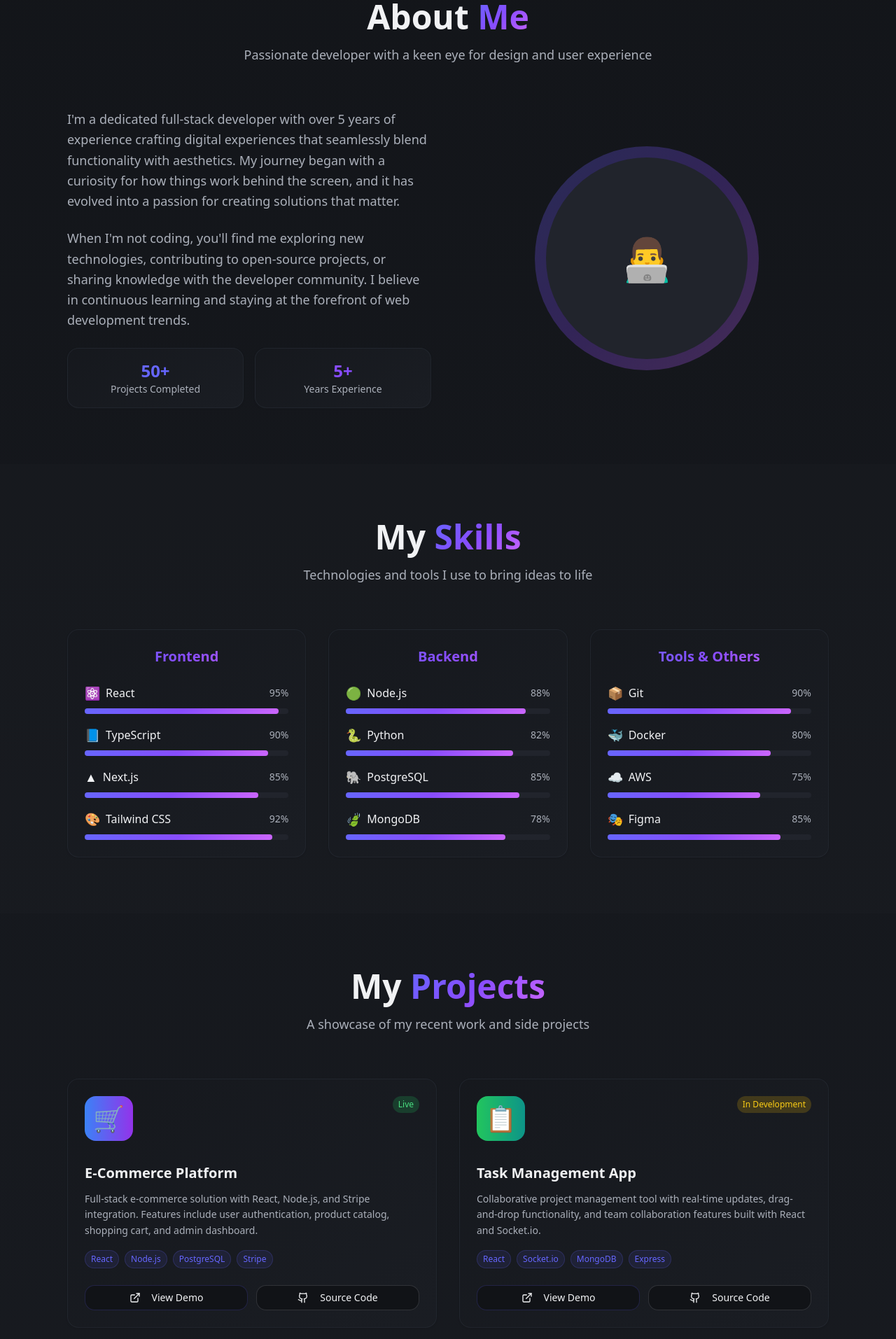
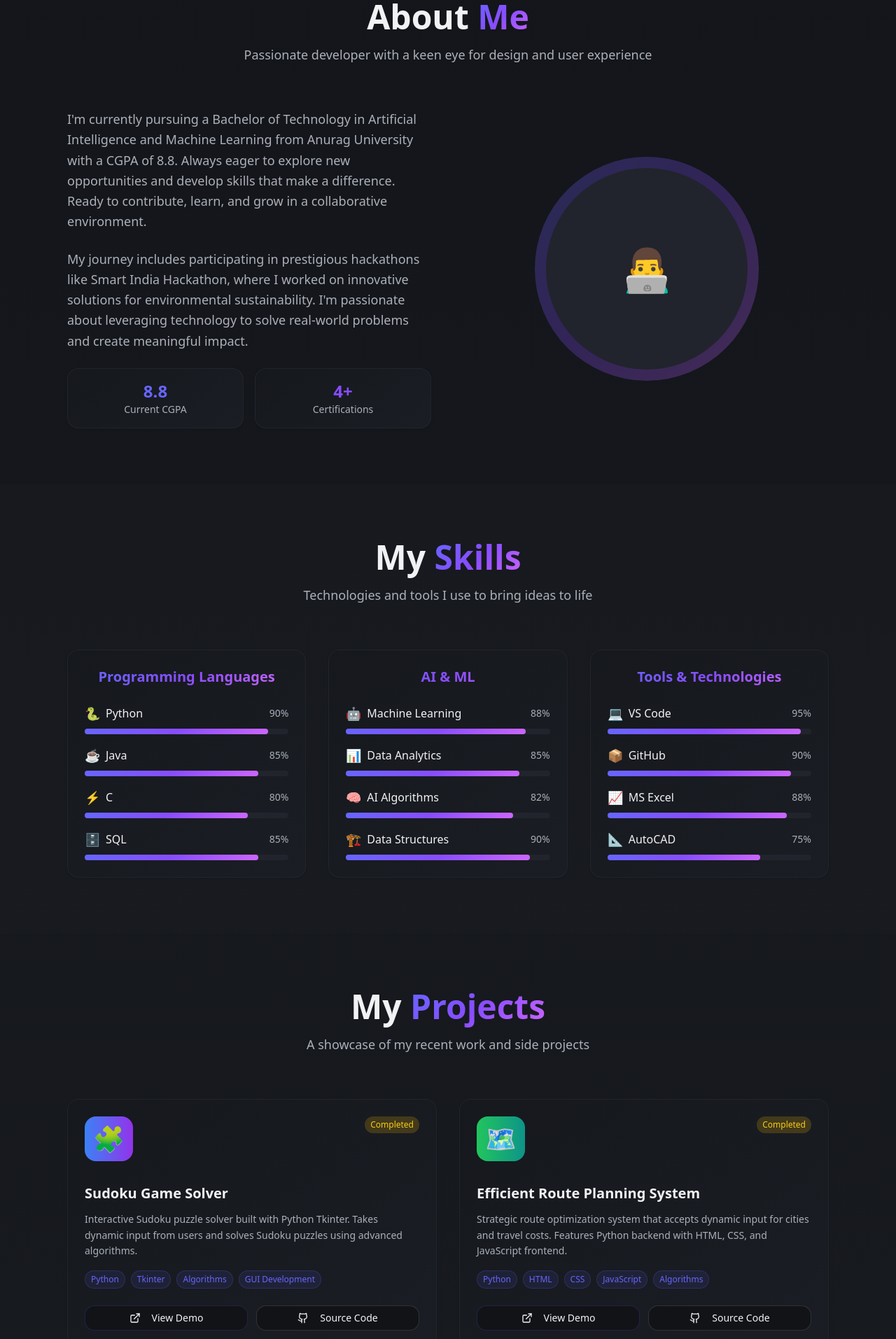
Before and after one commit to bharathappala-dev/static-style-space-60, a React (Vite) app: page / in a window 1280 px wide. Shown: the part 880-2793 px from the top of the page at 70% size. Built offline with nearby package versions, Linux system fonts and the light colour scheme; the HTML template or start-up script is replaced by a standard one.

Commit message:
Refactor: Autofill with user details

```diff
--- a/src/components/About.tsx
+++ b/src/components/About.tsx
@@ -16,26 +16,25 @@ const About = () => {
         <div className="grid md:grid-cols-2 gap-12 items-center">
           <div className="space-y-6">
             <p className="text-lg text-muted-foreground leading-relaxed">
-              I'm a dedicated full-stack developer with over 5 years of experience crafting
-              digital experiences that seamlessly blend functionality with aesthetics. My journey
-              began with a curiosity for how things work behind the screen, and it has evolved
-              into a passion for creating solutions that matter.
+              I'm currently pursuing a Bachelor of Technology in Artificial Intelligence and Machine Learning
+              from Anurag University with a CGPA of 8.8. Always eager to explore new opportunities and
+              develop skills that make a difference. Ready to contribute, learn, and grow in a collaborative environment.
             </p>
 
             <p className="text-lg text-muted-foreground leading-relaxed">
-              When I'm not coding, you'll find me exploring new technologies, contributing to
-              open-source projects, or sharing knowledge with the developer community. I believe
-              in continuous learning and staying at the forefront of web development trends.
+              My journey includes participating in prestigious hackathons like Smart India Hackathon,
+              where I worked on innovative solutions for environmental sustainability. I'm passionate about
+              leveraging technology to solve real-world problems and create meaningful impact.
             </p>
 
             <div className="grid grid-cols-2 gap-4 mt-8">
               <Card className="gradient-card border border-border/50 p-4 text-center shadow-card transition-bounce hover:shadow-hover">
-                <div className="text-2xl font-bold text-primary">50+</div>
-                <div className="text-muted-foreground text-sm">Projects Completed</div>
+                <div className="text-2xl font-bold text-primary">8.8</div>
+                <div className="text-muted-foreground text-sm">Current CGPA</div>
               </Card>
               <Card className="gradient-card border border-border/50 p-4 text-center shadow-card transition-bounce hover:shadow-hover">
-                <div className="text-2xl font-bold text-secondary">5+</div>
-                <div className="text-muted-foreground text-sm">Years Experience</div>
+                <div className="text-2xl font-bold text-secondary">4+</div>
+                <div className="text-muted-foreground text-sm">Certifications</div>
               </Card>
             </div>
           </div>
--- a/src/components/Contact.tsx
+++ b/src/components/Contact.tsx
@@ -11,10 +11,10 @@ const Contact = () => {
   };
 
   const contactInfo = [
-    { icon: "📧", label: "Email", value: "alex.johnson@email.com", link: "mailto:alex.johnson@email.com" },
-    { icon: "📱", label: "Phone", value: "+1 (555) 123-4567", link: "tel:+15551234567" },
-    { icon: "📍", label: "Location", value: "San Francisco, CA", link: "#" },
-    { icon: "💼", label: "LinkedIn", value: "linkedin.com/in/alexjohnson", link: "https://linkedin.com/in/alexjohnson" }
+    { icon: "📧", label: "Email", value: "appalabharath2005@gmail.com", link: "mailto:appalabharath2005@gmail.com" },
+    { icon: "📱", label: "Phone", value: "+91-8309828941", link: "tel:+918309828941" },
+    { icon: "💼", label: "LinkedIn", value: "linkedin.com/in/appala-bharath", link: "https://www.linkedin.com/in/appala-bharath/" },
+    { icon: "🔗", label: "GitHub", value: "github.com/bharathappala-dev", link: "https://github.com/bharathappala-dev" }
   ];
 
   return (
--- a/src/components/Hero.tsx
+++ b/src/components/Hero.tsx
@@ -25,13 +25,13 @@ const Hero = () => {
         <h1 className="text-5xl md:text-7xl font-bold mb-6">
           Hi, I'm{' '}
           <span className="gradient-hero bg-clip-text text-transparent animate-glow">
-            Alex Johnson
+            Appala Bharath
           </span>
         </h1>
 
         <p className="text-xl md:text-2xl text-muted-foreground mb-8 max-w-2xl mx-auto">
-          Full Stack Developer & UI/UX Designer passionate about creating beautiful,
-          functional web experiences that make a difference.
+          AI & ML Engineer passionate about developing innovative solutions and
+          contributing to technological advancement in collaborative environments.
         </p>
 
         <div className="flex flex-col sm:flex-row gap-4 justify-center">
--- a/src/components/Projects.tsx
+++ b/src/components/Projects.tsx
@@ -10,48 +10,37 @@ const Projects = () => {
 
   const projects = [
     {
-      title: "E-Commerce Platform",
-      description: "Full-stack e-commerce solution with React, Node.js, and Stripe integration. Features include user authentication, product catalog, shopping cart, and admin dashboard.",
-      longDescription: "This comprehensive e-commerce platform was built from the ground up using modern web technologies. It features a responsive React frontend with a robust Node.js backend, integrated with PostgreSQL for data persistence and Stripe for secure payment processing. The admin dashboard provides comprehensive analytics and inventory management capabilities.",
-      technologies: ["React", "Node.js", "PostgreSQL", "Stripe"],
-      image: "🛒",
+      title: "Sudoku Game Solver",
+      description: "Interactive Sudoku puzzle solver built with Python Tkinter. Takes dynamic input from users and solves Sudoku puzzles using advanced algorithms.",
+      longDescription: "An intelligent Sudoku puzzle solver that combines user-friendly GUI design with powerful solving algorithms. Built using Python Tkinter, the application accepts dynamic input from users and efficiently solves Sudoku puzzles of varying difficulty levels. Features include real-time solving visualization, input validation, and an intuitive interface for both beginners and advanced users.",
+      technologies: ["Python", "Tkinter", "Algorithms", "GUI Development"],
+      image: "🧩",
       color: "from-blue-500 to-purple-600",
-      status: "Live",
-      demoUrl: "https://your-demo-url.com",
-      sourceUrl: "https://github.com/yourusername/ecommerce-platform"
+      status: "Completed",
+      demoUrl: "https://github.com/bharathappala-dev",
+      sourceUrl: "https://github.com/bharathappala-dev"
     },
     {
-      title: "Task Management App",
-      description: "Collaborative project management tool with real-time updates, drag-and-drop functionality, and team collaboration features built with React and Socket.io.",
-      longDescription: "A powerful project management solution designed for modern teams. Features real-time collaboration through WebSocket connections, intuitive drag-and-drop task organization, team member assignments, and comprehensive project tracking. Built with performance and scalability in mind.",
-      technologies: ["React", "Socket.io", "MongoDB", "Express"],
-      image: "📋",
+      title: "Efficient Route Planning System",
+      description: "Strategic route optimization system that accepts dynamic input for cities and travel costs. Features Python backend with HTML, CSS, and JavaScript frontend.",
+      longDescription: "A comprehensive route planning solution designed to optimize travel efficiency and costs. The system accepts dynamic input including number of cities and associated travel costs, then calculates the most efficient routes using advanced pathfinding algorithms. Built with a Python backend for computational processing and a modern web frontend using HTML, CSS, and JavaScript for an intuitive user experience.",
+      technologies: ["Python", "HTML", "CSS", "JavaScript", "Algorithms"],
+      image: "🗺️",
       color: "from-green-500 to-teal-600",
-      status: "In Development",
-      demoUrl: "https://your-demo-url.com",
-      sourceUrl: "https://github.com/yourusername/task-management"
+      status: "Completed",
+      demoUrl: "https://github.com/bharathappala-dev",
+      sourceUrl: "https://github.com/bharathappala-dev"
     },
     {
-      title: "AI Content Generator",
-      description: "AI-powered content generation platform using OpenAI's GPT API. Features include blog post generation, social media content, and SEO optimization.",
-      longDescription: "Cutting-edge AI content generation platform that leverages OpenAI's latest models to create high-quality content across multiple formats. Features intelligent SEO optimization, multi-language support, content scheduling, and analytics dashboard for tracking performance metrics.",
-      technologies: ["Next.js", "OpenAI API", "Prisma", "PostgreSQL"],
-      image: "🤖",
-      color: "from-purple-500 to-pink-600",
-      status: "Live",
-      demoUrl: "https://your-demo-url.com",
-      sourceUrl: "https://github.com/yourusername/ai-content-generator"
-    },
-    {
-      title: "Weather Dashboard",
-      description: "Beautiful weather application with location-based forecasts, interactive maps, and detailed weather analytics using modern web technologies.",
-      longDescription: "An elegant weather dashboard featuring real-time weather data, interactive maps with radar overlay, detailed forecasts, and historical weather analytics. Built with Vue.js for optimal performance and includes features like location-based alerts and customizable widgets.",
-      technologies: ["Vue.js", "Weather API", "Chart.js", "Tailwind"],
-      image: "🌤️",
-      color: "from-orange-500 to-red-600",
-      status: "Live",
-      demoUrl: "https://your-demo-url.com",
-      sourceUrl: "https://github.com/yourusername/weather-dashboard"
+      title: "Smart India Hackathon Project",
+      description: "Water Footprint Analysis System - A digital solution for monitoring and optimizing water consumption patterns in agriculture sectors.",
+      longDescription: "Developed as part of Smart India Hackathon, this innovative project focuses on analyzing and minimizing water usage in agriculture through advanced digital monitoring. The solution tracks direct and indirect water usage (blue, green, and grey water footprints), provides real-time insights, and suggests conservation strategies. Enhanced problem-solving, teamwork, and sustainability concepts while applying technology for environmental impact.",
+      technologies: ["Python", "Data Analytics", "Environmental Tech", "Sustainability"],
+      image: "💧",
+      color: "from-blue-400 to-cyan-600",
+      status: "Completed",
+      demoUrl: "https://github.com/bharathappala-dev",
+      sourceUrl: "https://github.com/bharathappala-dev"
     }
   ];
 
--- a/src/components/Skills.tsx
+++ b/src/components/Skills.tsx
@@ -3,30 +3,30 @@ import { Card } from '@/components/ui/card';
 const Skills = () => {
   const skills = [
     {
-      category: "Frontend",
+      category: "Programming Languages",
       technologies: [
-        { name: "React", level: 95, icon: "⚛️" },
-        { name: "TypeScript", level: 90, icon: "📘" },
-        { name: "Next.js", level: 85, icon: "▲" },
-        { name: "Tailwind CSS", level: 92, icon: "🎨" }
+        { name: "Python", level: 90, icon: "🐍" },
+        { name: "Java", level: 85, icon: "☕" },
+        { name: "C", level: 80, icon: "⚡" },
+        { name: "SQL", level: 85, icon: "🗄️" }
       ]
     },
     {
-      category: "Backend",
+      category: "AI & ML",
       technologies: [
-        { name: "Node.js", level: 88, icon: "🟢" },
-        { name: "Python", level: 82, icon: "🐍" },
-        { name: "PostgreSQL", level: 85, icon: "🐘" },
-        { name: "MongoDB", level: 78, icon: "🍃" }
+        { name: "Machine Learning", level: 88, icon: "🤖" },
+        { name: "Data Analytics", level: 85, icon: "📊" },
+        { name: "AI Algorithms", level: 82, icon: "🧠" },
+        { name: "Data Structures", level: 90, icon: "🏗️" }
       ]
     },
     {
-      category: "Tools & Others",
+      category: "Tools & Technologies",
       technologies: [
-        { name: "Git", level: 90, icon: "📦" },
-        { name: "Docker", level: 80, icon: "🐳" },
-        { name: "AWS", level: 75, icon: "☁️" },
-        { name: "Figma", level: 85, icon: "🎭" }
+        { name: "VS Code", level: 95, icon: "💻" },
+        { name: "GitHub", level: 90, icon: "📦" },
+        { name: "MS Excel", level: 88, icon: "📈" },
+        { name: "AutoCAD", level: 75, icon: "📐" }
       ]
     }
   ];
--- a/src/pages/Index.tsx
+++ b/src/pages/Index.tsx
@@ -15,10 +15,10 @@ const Index = () => {
       <Projects />
       <Contact />
 
-      <footer className="bg-card/50 border-t border-border/50 py-8 text-center">
+        <footer className="bg-card/50 border-t border-border/50 py-8 text-center">
         <div className="container mx-auto px-6">
           <p className="text-muted-foreground">
-            © 2024 Alex Johnson. Built with React, TypeScript & Tailwind CSS
+            © 2024 Appala Bharath. Built with React, TypeScript & Tailwind CSS
           </p>
         </div>
       </footer>
```
